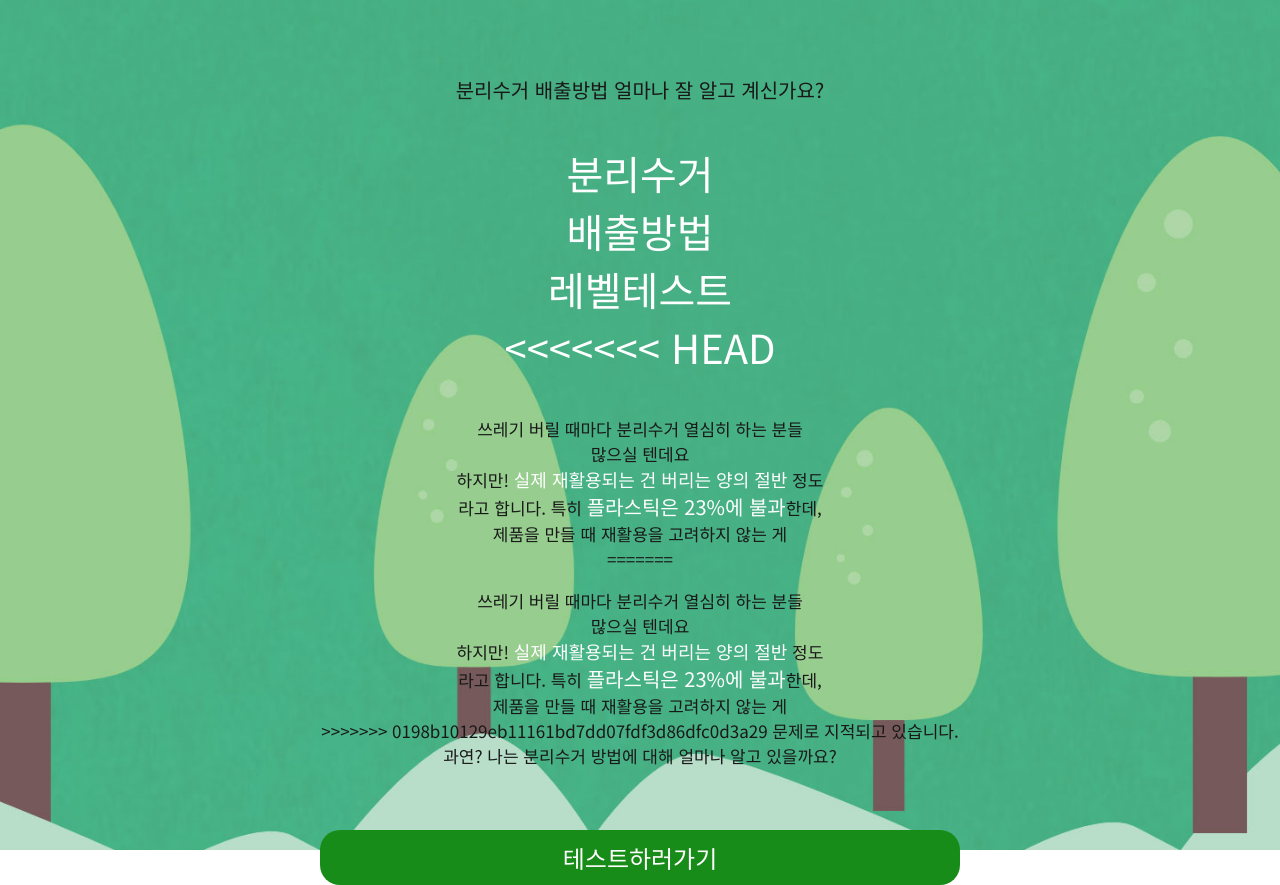
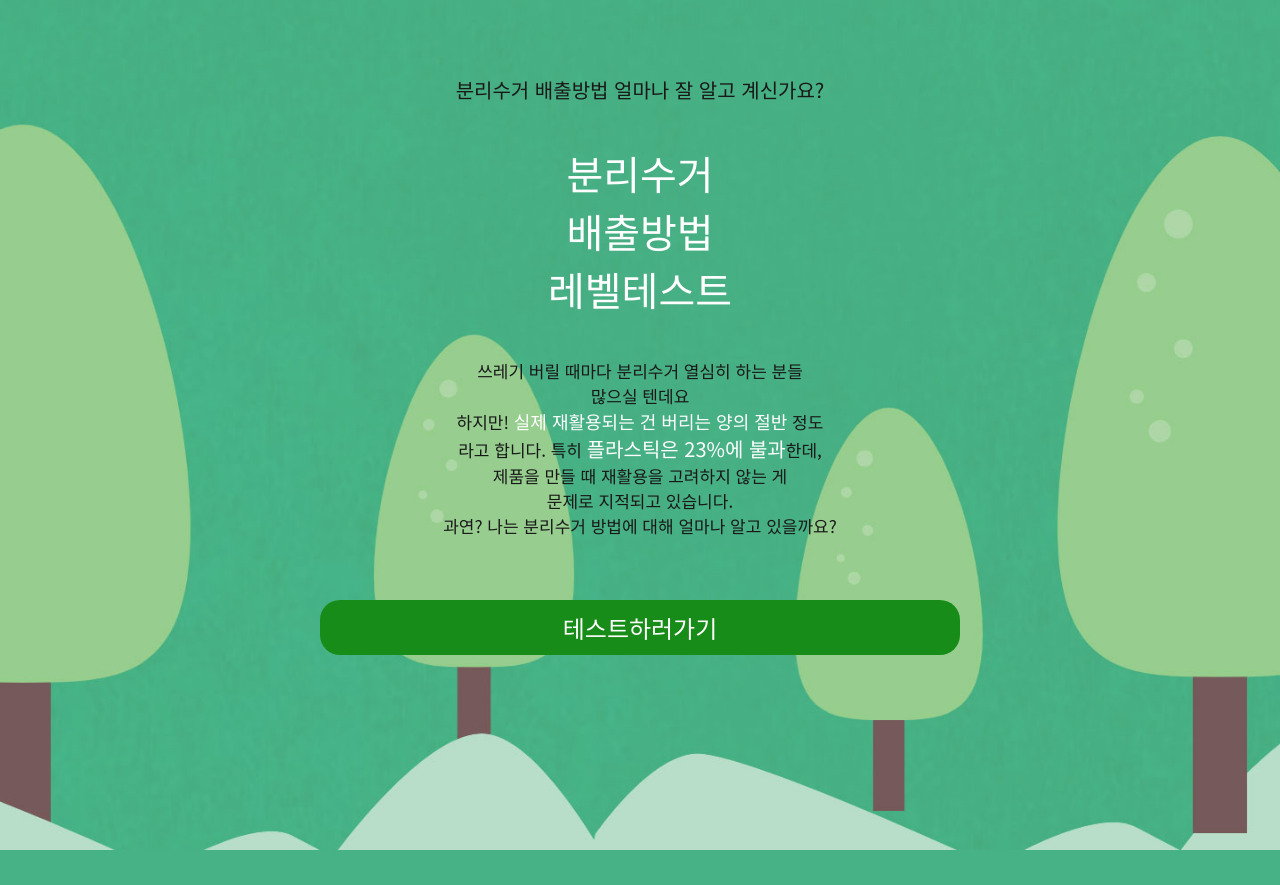
Before and after one commit to becho2/42good42, a Flask app: page / in a window 1280 px wide. After the commit the page ends 850 px from the top, so only its background shows below. Run offline with Flask 2, Linux system fonts and the light colour scheme.

Commit message:
메인 충돌

```diff
--- a/templates/main.html
+++ b/templates/main.html
@@ -29,7 +29,7 @@
             width: 100%;
             margin: 0 auto;
             text-align: center;
-            padding-top:50px;
+            padding-top: 50px;
             background-position: center;
             background-repeat: no-repeat;
             /* background-image: url("../static/img_2/Untitled-1.jpg");*/
@@ -78,18 +78,12 @@
             분리수거<br>
             배출방법 <br>
             레벨테스트<br>
-<<<<<<< HEAD
         <p style="font-size: 17px;color:black">
             쓰레기 버릴 때마다 분리수거 열심히 하는 분들<br>
             많으실 텐데요<br>
             하지만! <span style="font-size:18px;color: #FFFFFF">실제 재활용되는 건 버리는 양의 절반</span> 정도<br>
             라고 합니다. 특히 <span style="font-size: 20px;color: #FFFFFF">플라스틱은 23%에 불과</span>한데,<br>
             제품을 만들 때 재활용을 고려하지 않는 게<br>
-=======
-        <p style="font-size: 17px;color:black">쓰레기 버릴 때마다 분리수거 열심히 하는 분들 <br>많으실 텐데요<br>
-            하지만! <span style="font-size:18px;color: #FFFFFF">실제 재활용되는 건 버리는 양의 절반</span> 정도<br>라고 합니다.
-            특히 <span style="font-size: 20px;color: #FFFFFF">플라스틱은 23%에 불과</span>한데,<br>제품을 만들 때 재활용을 고려하지 않는 게<br>
->>>>>>> 0198b10129eb11161bd7dd07fdf3d86dfc0d3a29
             문제로 지적되고 있습니다.<br>
             과연? 나는 분리수거 방법에 대해 얼마나 알고 있을까요?
         </p>
```
